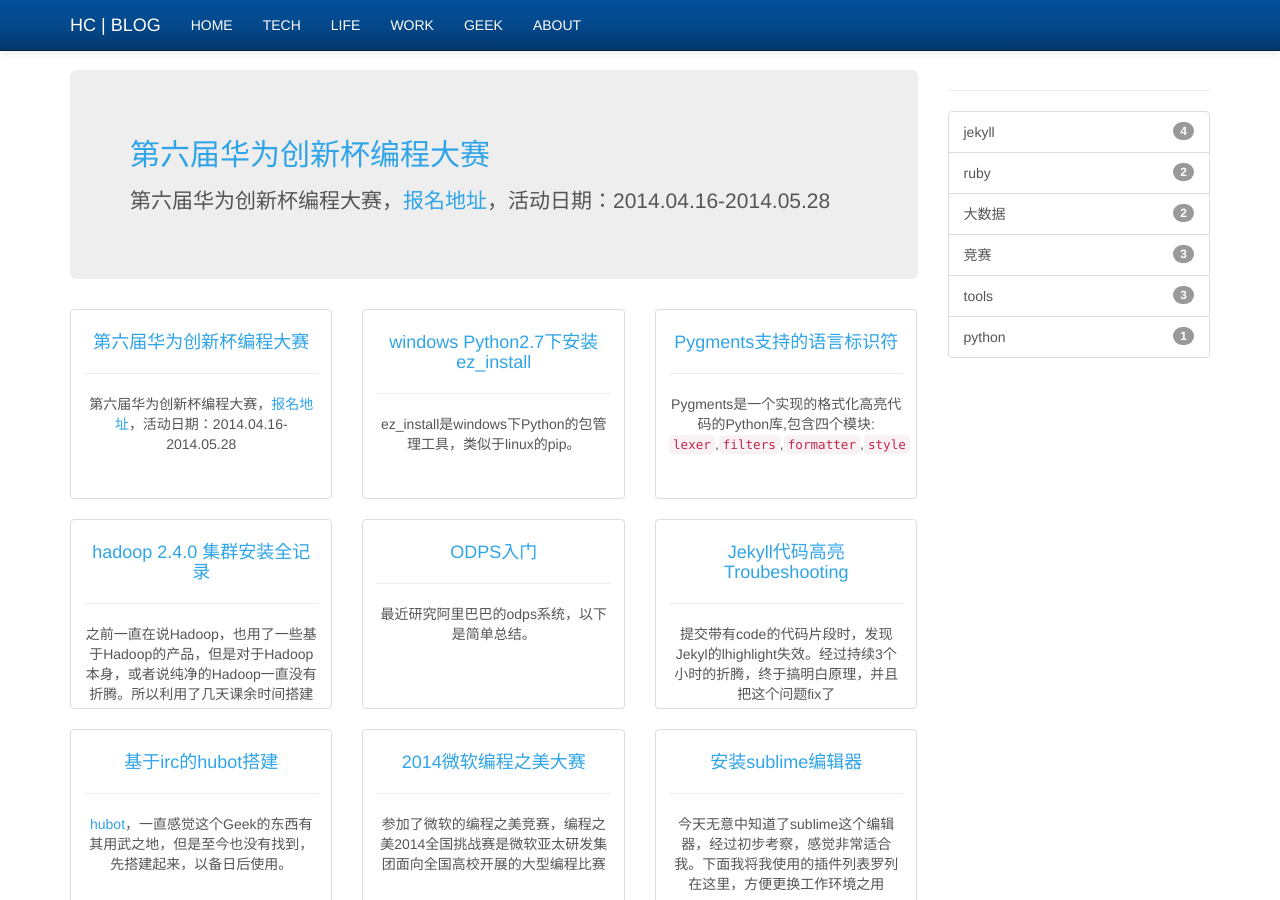
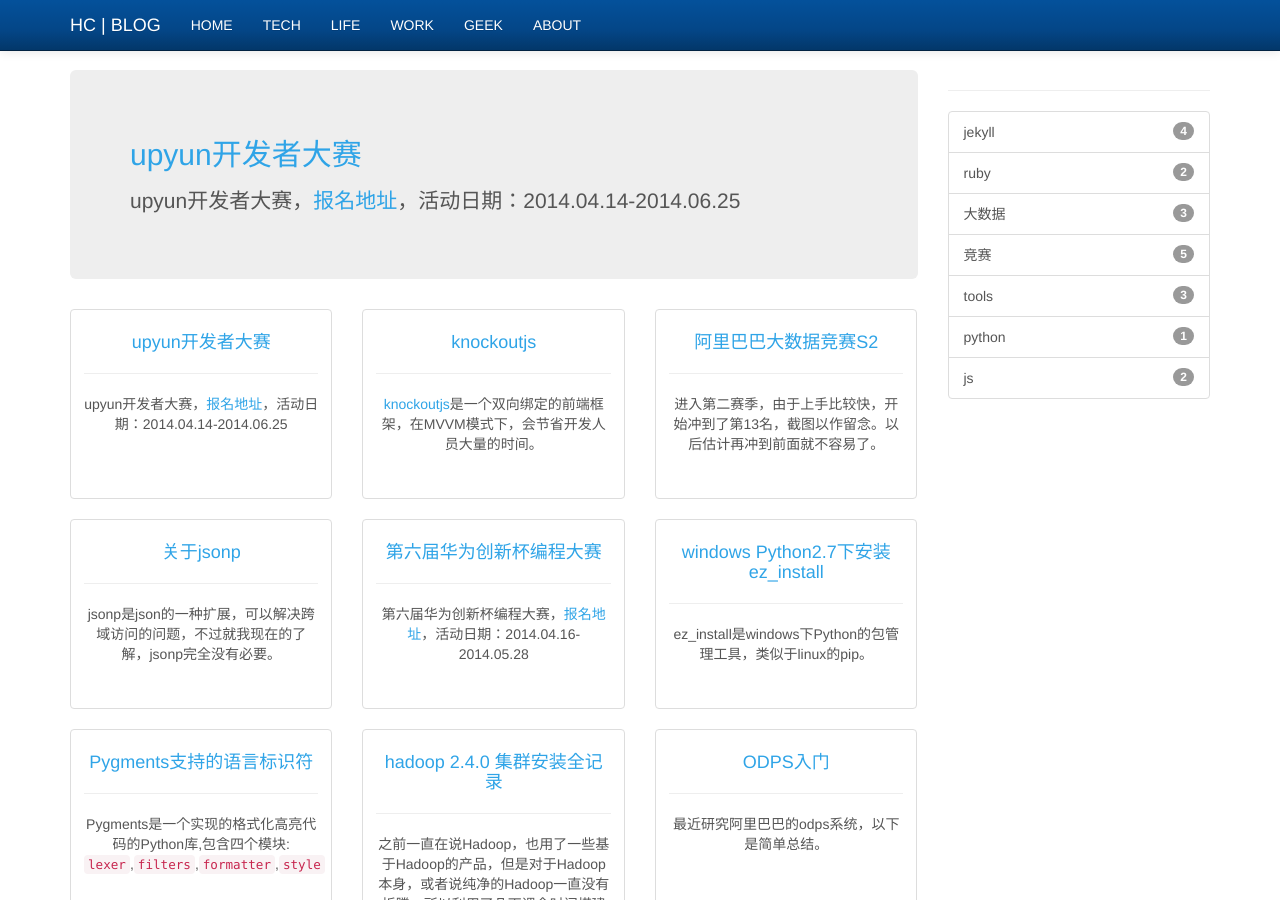
Before and after one commit to huangchaosuper/blog, a Jekyll site: the page built from index.html, in a window 1280 px wide and 900 px high. Built offline with Jekyll 4.4.1, drawn with Linux system fonts in a browser that asks for light colours; Markdown is read by kramdown in place of the engine named in the settings.

```diff
--- a/_config.yml
+++ b/_config.yml
@@ -4,7 +4,7 @@ redcarpet:
   extensions: ["fenced_code_blocks", "autolink", "tables", "strikethrough"]
 pygments: true
 safe: true
-url: "http://blog.huangchaosuper.cn"
-#url: "http://localhost:4000"
+#url: "http://blog.huangchaosuper.cn"
+url: "http://localhost:4000"
 encoding: UTF-8
 excerpt_separator: "\n"
--- a/_posts/2014-04-27-huawei-competition.markdown
+++ b/_posts/2014-04-27-huawei-competition.markdown
@@ -10,5 +10,6 @@ tags: 竞赛
 
 ##报名成功
 :)
+首次线上竞赛移至2014.05.05
 
 [1]:http://www.huaweistar.com/
--- /dev/null
+++ b/_posts/2014-05-01-alibaba-bigdata.markdown
@@ -0,0 +1,13 @@
+---
+layout: post
+title: "阿里巴巴大数据竞赛S2"
+date: 2014-05-01 16:59:00
+categories: tech
+tags: 大数据 竞赛
+---
+
+进入第二赛季，由于上手比较快，开始冲到了第13名，截图以作留念。以后估计再冲到前面就不容易了。
+
+##截图 :)
+
+<img class="img-responsive img-thumbnail" src="{{ site.url }}/resources/2014-04-28_100126.png">
--- /dev/null
+++ b/_posts/2014-05-01-jsonp.markdown
@@ -0,0 +1,25 @@
+---
+layout: post
+title: "关于jsonp"
+date: 2014-05-01 13:59:00
+categories: tech
+tags: js
+---
+
+jsonp是json的一种扩展，可以解决跨域访问的问题，不过就我现在的了解，jsonp完全没有必要。
+
+跨域访问，是浏览器刻意为之的一种安全策略，如果编写程序没有特别声明，会出现`Origin XX is not allowed by Access-Control-Allow-Origin.`这种错误。
+
+其实按照其提示，解决就好了。在response的header里面加入`Access-Control-Allow-Origin`头即可。
+
+{% highlight JavaScript %}
+Response.AddHeader("Access-Control-Allow-Origin", "*");
+<!--或指定域名下可以访问：-->
+Response.AddHeader("Access-Control-Allow-Origin", "http://www.163.com:80");
+{% endhighlight %}
+
+很多朋友可能发现仍然报错，如果使用JQuery，客户端也要做一些小的修改
+
+`crossDomain : true`
+
+需要将这个标志设置为true。
--- /dev/null
+++ b/_posts/2014-05-01-knockoutjs.markdown
@@ -0,0 +1,12 @@
+---
+layout: post
+title: "knockoutjs"
+date: 2014-05-01 16:59:00
+categories: tech
+tags: js
+---
+
+[knockoutjs][1]是一个双向绑定的前端框架，在MVVM模式下，会节省开发人员大量的时间。
+
+
+[1]:http://knockoutjs.com/
--- /dev/null
+++ b/_posts/2014-05-01-upyun.markdown
@@ -0,0 +1,15 @@
+---
+layout: post
+title: "upyun开发者大赛"
+date: 2014-05-01 16:59:00
+categories: tech
+tags: 竞赛
+---
+
+upyun开发者大赛，[报名地址][1]，活动日期：2014.04.14-2014.06.25
+
+##报名成功
+:)
+
+
+[1]:https://www.upyun.com/op/dev/
```
Also changed, not shown: geek.html (+9 -13 lines), js/geek.js (added, +73 -0 lines), resources/2014-04-28_100126.png (added).
